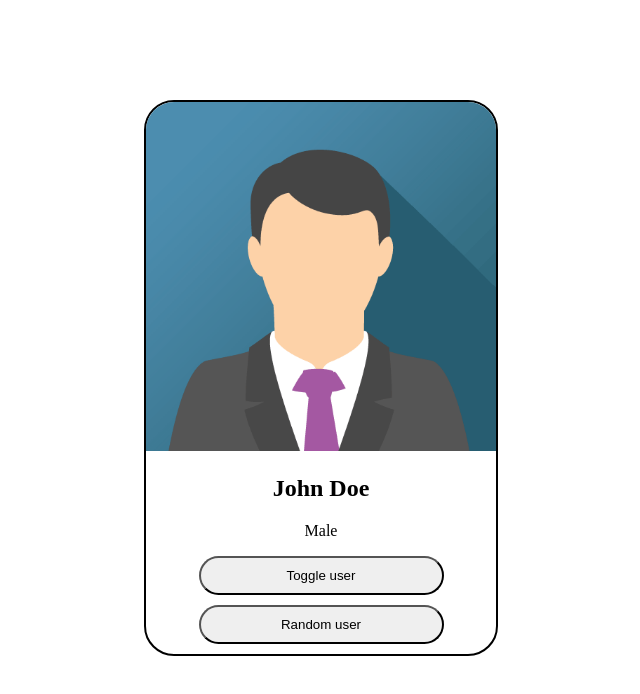
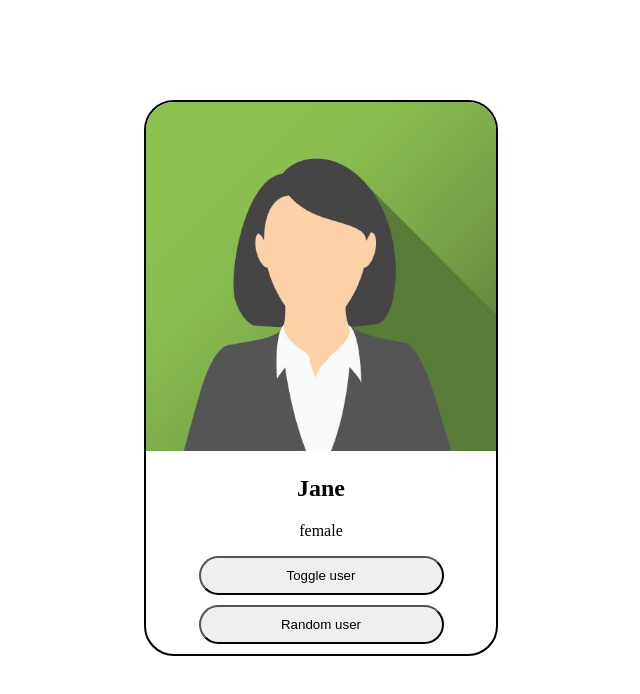
Before and after one commit to jashwanthreddy9/web-_boot-_camp, a website: page frontend/index.html in a window 1280 px wide. Both pictures are taken after a click on the button "Toggle user". Shown: the whole page, without its empty margins (319-959 px from the left). Drawn offline with Linux system fonts and the light colour scheme.

Commit message:
4rth change

```diff
--- a/frontend/index.html
+++ b/frontend/index.html
@@ -9,13 +9,13 @@
 <body>
 
     <div class="card">
-        <img src="john.png" alt="john">
-        <h2>John Doe</h2>
-        <p>Male</p>
-        <button>Toggle user</button><br>
+        <img src="john.png" alt="user image" id="user-image">
+        <h2 id="user-name">John Doe</h2>
+        <p id="user-gender">Male</p>
+        <button onclick="toggleUser()">Toggle user</button><br>
         <button>Random user</button>
     </div>
 
-    <script src="index."></script>
+    <script src="index.js"></script>
 </body>
 </html>
--- /dev/null
+++ b/frontend/index.js
@@ -0,0 +1,23 @@
+var users=[
+    {
+        "name":"John doe",
+        "gender":"male",
+        "image":"john.png"
+
+    },
+    {
+        "name":"Jane",
+        "gender":"female",
+        "image":"image.png"
+    }
+]
+var curId=0;
+function toggleUser(){
+    curId=(curId+1)%2;
+    var userName=document.getElementById("user-name");
+    var userGender=document.getElementById("user-gender");
+    var userImage=document.getElementById("user-image");
+    userName.innerHTML=users[curId].name;
+    userGender.innerHTML=users[curId].gender;
+    userImage.src=users[curId].image;
+}
```
